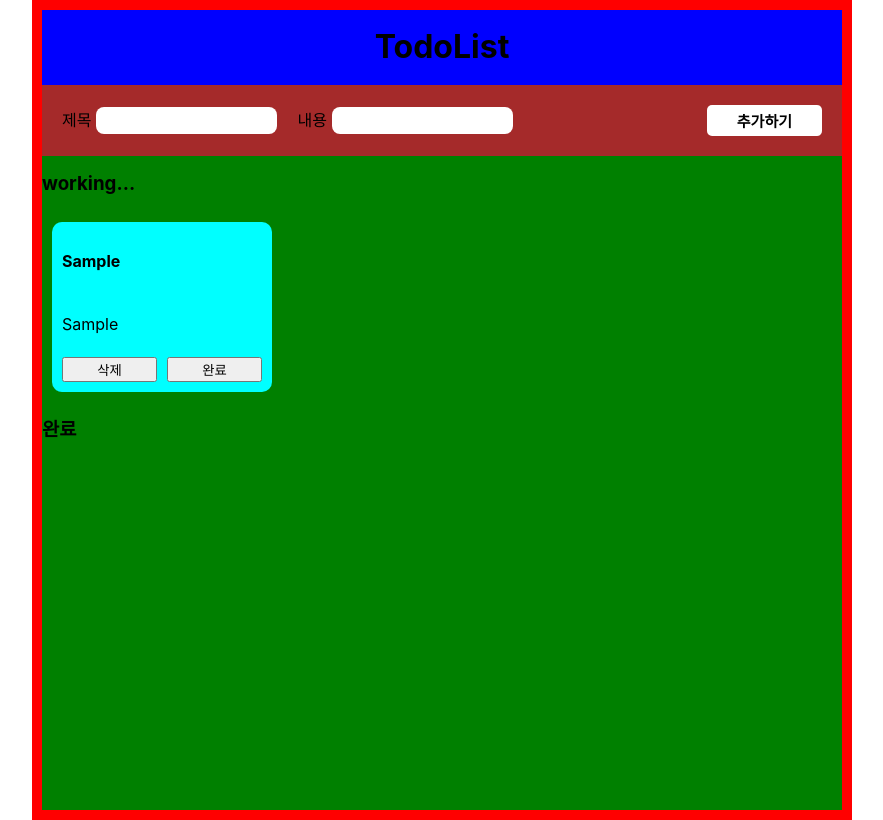
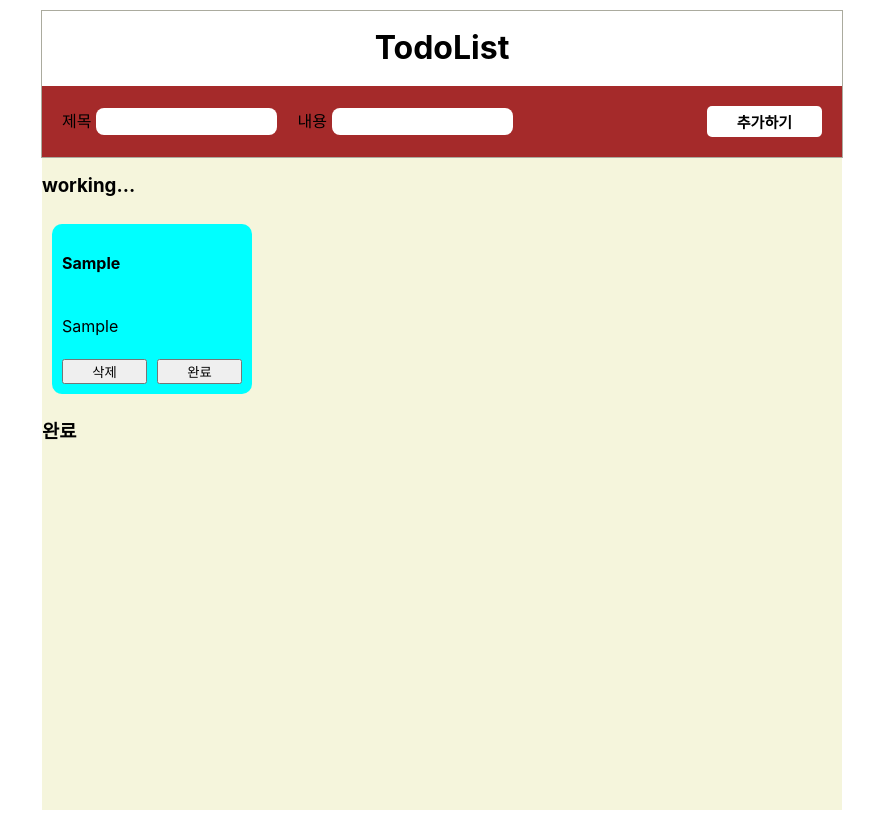
Before and after one commit to wsdx123/todo-sparta, a React (Create React App) app: page / in a window 1280 px wide. Both pictures are taken after typing "Sample", "Sample" into the empty fields and a click on the button "추가하기". Shown: the whole page, without its empty margins (198-1081 px from the left). Built offline with nearby package versions, Linux system fonts and the light colour scheme.

Commit message:
fix: component seperate

```diff
--- a/src/App.jsx
+++ b/src/App.jsx
@@ -1,5 +1,9 @@
+import { useState } from 'react'
+
+import TodoForm from 'components/todoForm'
+import Card from 'components/card'
+
 import styles from 'App.module.css'
-import { useState } from 'react'
 
 function App() {
   const [todoTitle, setTodoTitle] = useState('')
@@ -39,36 +43,23 @@ function App() {
     <div className={styles.container}>
       <header className={styles.header}>
         <h1>TodoList</h1>
+        <TodoForm
+          title={todoTitle}
+          text={todoText}
+          handleSubmit={handleSubmit}
+          handleText={handleText}
+          handleTitle={handleTitle}
+        />
       </header>
       <main className={styles.main}>
-        <form className={styles.form} onSubmit={handleSubmit}>
-          <div>
-            <span>제목</span>
-            <input value={todoTitle} onChange={handleTitle} />
-            <span>내용</span>
-            <input value={todoText} onChange={handleText} />
-          </div>
-          <button type='submit' className={styles.submitBtn}>
-            추가하기
-          </button>
-        </form>
         <h3>working...</h3>
         <div className={styles.working}>
           {todo
             .filter((el) => !el.isDone)
             .map((el) => (
-              <div key={el.id} className={styles.card}>
-                <h4>{el.todoTitle}</h4>
-                <p>{el.todoText}</p>
-                <div>
-                  <button type='button' onClick={() => handleRemove(el.id)}>
-                    삭제
-                  </button>
-                  <button type='button' onClick={() => handleDone(el.id)}>
-                    완료
-                  </button>
-                </div>
-              </div>
+              <Card props={el} handleDone={handleDone} handleRemove={handleRemove}>
+                완료
+              </Card>
             ))}
         </div>
         <h3>완료</h3>
@@ -76,18 +67,9 @@ function App() {
           {todo
             .filter((el) => el.isDone)
             .map((el) => (
-              <div key={el.id} className={styles.card}>
-                <h4>{el.todoTitle}</h4>
-                <p>{el.todoText}</p>
-                <div>
-                  <button type='button' onClick={() => handleRemove(el.id)}>
-                    삭제
-                  </button>
-                  <button type='button' onClick={() => handleDone(el.id)}>
-                    취소
-                  </button>
-                </div>
-              </div>
+              <Card props={el} handleDone={handleDone} handleRemove={handleRemove}>
+                취소
+              </Card>
             ))}
         </div>
       </main>
--- a/src/App.module.css
+++ b/src/App.module.css
@@ -2,83 +2,30 @@
   height: 100vh;
   max-width: 1200px;
   min-width: 800px;
-  background-color: red;
+  /* background-color: red; */
   display: flex;
   flex-direction: column;
   /* justify-content: center; */
   align-items: center;
   padding: 10px;
+  /* border: 1px solid black; */
 }
 
 .header {
-  background-color: blue;
+  /* background-color: blue; */
   width: 100%;
   text-align: center;
+  border: 1px solid rgb(171, 171, 158);
 }
 .main {
-  background-color: green;
+  background-color: beige;
   width: 100%;
   height: 100vh;
   display: flex;
   flex-direction: column;
 }
 
-.form {
-  background-color: brown;
-  padding: 20px;
-  /* height: 50px; */
-  display: flex;
-  justify-content: space-between;
-  align-items: center;
-}
-.form > div {
-  display: flex;
-  align-items: center;
-}
-.form > div > span {
-  margin-right: 5px;
-}
-.form > div > input {
-  margin-right: 20px;
-  border-radius: 8px;
-  border: none;
-  height: 25px;
-}
-
-.submitBtn {
-  background-color: white;
-  border: none;
-  border-radius: 5px;
-  padding: 5px 30px 5px 30px;
-
-  font-size: 15px;
-  font-weight: 600;
-  cursor: pointer;
-}
-
 .working {
   display: flex;
   flex-wrap: wrap;
 }
-
-.card {
-  background-color: aqua;
-  width: 200px;
-  height: 150px;
-  margin: 10px;
-  padding: 10px;
-  border-radius: 10px;
-  display: flex;
-  flex-direction: column;
-  justify-content: space-between;
-}
-.card > div {
-  display: flex;
-}
-
-.card > div > button {
-  width: 100%;
-}
-.card > div > button:first-child {
-  margin-right: 10px;
-}
--- /dev/null
+++ b/src/components/card/Card.module.css
@@ -0,0 +1,21 @@
+.card {
+  background-color: aqua;
+  width: 180px;
+  height: 150px;
+  margin: 10px;
+  padding: 10px;
+  border-radius: 10px;
+  display: flex;
+  flex-direction: column;
+  justify-content: space-between;
+}
+.cardBtn {
+  display: flex;
+}
+
+.cardBtn > button {
+  width: 100%;
+}
+.cardBtn > button:first-child {
+  margin-right: 10px;
+}
--- /dev/null
+++ b/src/components/card/index.jsx
@@ -0,0 +1,20 @@
+import styles from './Card.module.css'
+
+function Card({ props, handleRemove, handleDone, children }) {
+  return (
+    <div key={props.id} className={styles.card}>
+      <h4>{props.todoTitle}</h4>
+      <p>{props.todoText}</p>
+      <div className={styles.cardBtn}>
+        <button type='button' onClick={() => handleRemove(props.id)}>
+          삭제
+        </button>
+        <button type='button' onClick={() => handleDone(props.id)}>
+          {children}
+        </button>
+      </div>
+    </div>
+  )
+}
+
+export default Card
--- /dev/null
+++ b/src/components/todoForm/TodoForm.module.css
@@ -0,0 +1,31 @@
+.form {
+  background-color: brown;
+  padding: 20px;
+  display: flex;
+  justify-content: space-between;
+  align-items: center;
+}
+.form > div {
+  display: flex;
+  align-items: center;
+}
+.form > div > span {
+  margin-right: 5px;
+}
+.form > div > input {
+  margin-right: 20px;
+  border-radius: 8px;
+  border: none;
+  height: 25px;
+}
+
+.submitBtn {
+  background-color: white;
+  border: none;
+  border-radius: 5px;
+  padding: 5px 30px 5px 30px;
+
+  font-size: 15px;
+  font-weight: 600;
+  cursor: pointer;
+}
--- /dev/null
+++ b/src/components/todoForm/index.jsx
@@ -0,0 +1,19 @@
+import styles from './TodoForm.module.css'
+
+function TodoForm({ title, text, handleSubmit, handleText, handleTitle }) {
+  return (
+    <form className={styles.form} onSubmit={handleSubmit}>
+      <div>
+        <span>제목</span>
+        <input value={title} onChange={handleTitle} />
+        <span>내용</span>
+        <input value={text} onChange={handleText} />
+      </div>
+      <button type='submit' className={styles.submitBtn}>
+        추가하기
+      </button>
+    </form>
+  )
+}
+
+export default TodoForm
--- a/src/index.js
+++ b/src/index.js
@@ -1,9 +1,10 @@
 import React from 'react'
 import ReactDOM from 'react-dom/client'
+
+import reportWebVitals from 'reportWebVitals'
+import App from 'App'
 import 'index.css'
 import 'reset.css'
-import App from 'App'
-import reportWebVitals from 'reportWebVitals'
 
 const root = ReactDOM.createRoot(document.getElementById('root'))
 root.render(
```
